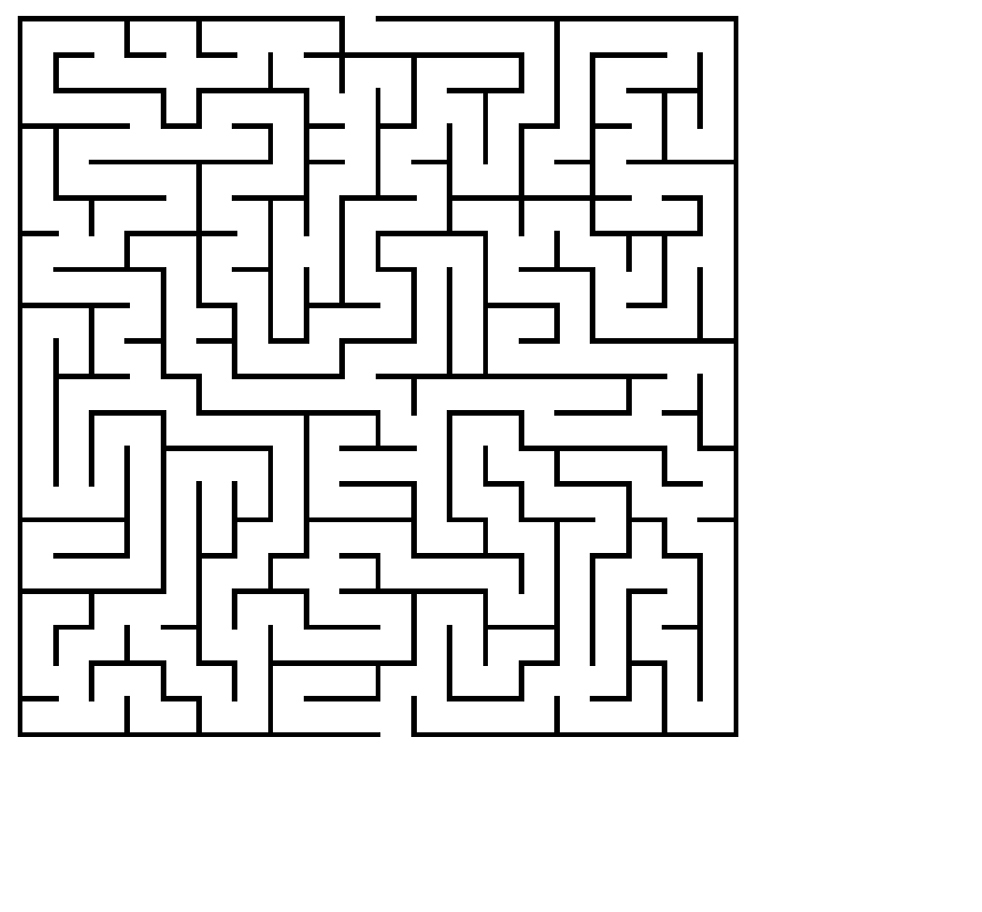
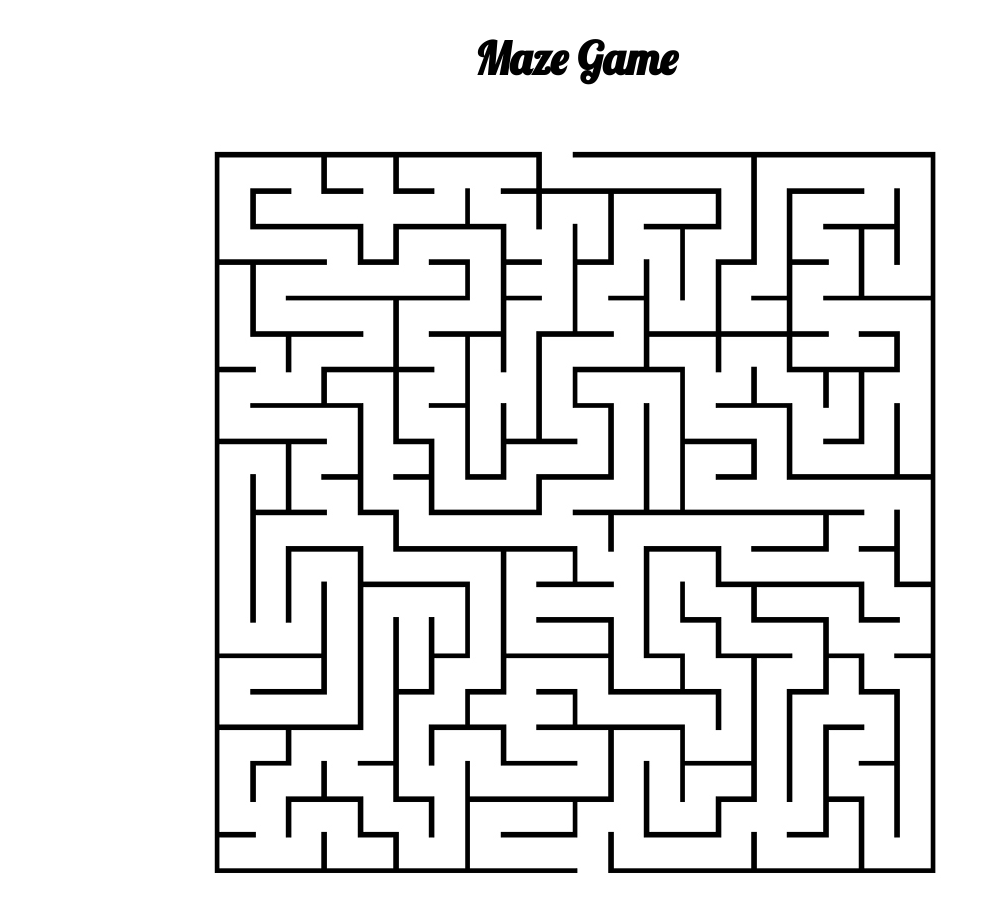
Before and after one commit to vdigregorio/Mazegame, a plain HTML site: page index.html in a window 1280 px wide. Shown: the whole page, without its empty margins (0-982 px from the left). Before the commit the page ends 800 px from the top, so only its background shows below. Drawn offline with nearby package versions, Linux system fonts and the light colour scheme.

Commit message:
pseudocoding and html css created

```diff
--- a/index.html
+++ b/index.html
@@ -2,19 +2,23 @@
 <html>
 
 <head>
-<link rel="stylesheet" type="text/css" href="style.css">
+    <link rel="stylesheet" type="text/css" href="style.css">
+    <link href='https://fonts.googleapis.com/css?family=Shadows+Into+Light|Amatic+SC:400,700|Lobster|Lobster+Two' rel='stylesheet' type='text/css'>
     <title>Maze</title>
+    <script src="https://cdnjs.cloudflare.com/ajax/libs/jquery/2.2.2/jquery.min.js" charset="utf-8"></script>
+    <script src='script.js'></script>
 </head>
 
 <body>
     <header>
+        <h1>Maze Game</h1>
     </header>
     <nav>
     </nav>
     <section>
         <div>
             <canvas>
-            hdehjgfwej;q
+                GAME ISNT WORKING
             </canvas>
         </div>
     </section>
--- a/style.css
+++ b/style.css
@@ -1,13 +1,23 @@
-body{
+body {
     width: 90%;
     height: 90%;
     margin: auto 0;
-
     background-size: cover;
 }
-canvas{
+
+canvas {
+
     margin: 0 auto;
     background-image: url('images/maze.jpg');
     width: 758px;
     height: 751px;
 }
+div{
+  text-align: center;
+  margin: 50px;
+}
+h1{
+  text-align: center;
+  font-family: 'lobster';
+  font-size: 45px;
+}
```
Also changed, not shown: script.js (added, +15 -0 lines). Lines whose indentation alone changed are shown as unchanged.
